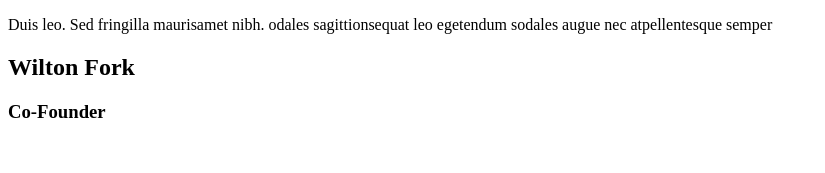
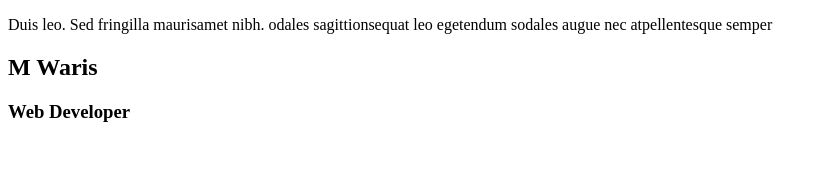
Before and after one commit to MalikWaris007/World10.tech, a Next.js app: page /Components/A/AboutSliderCard in a window 1280 px wide. Shown: the top 173 px of the page, without its empty margins (0-825 px from the left). Built offline with nearby package versions, Linux system fonts and the light colour scheme.

Commit message:
today update commit

```diff
--- a/pages/Components/A/AboutSliderCard.tsx
+++ b/pages/Components/A/AboutSliderCard.tsx
@@ -7,8 +7,8 @@ const AboutSliderCard = () => {
         <p>
         Duis leo. Sed fringilla maurisamet nibh. odales sagittionsequat leo egetendum sodales augue nec atpellentesque semper
         </p>
-        <h2>Wilton Fork</h2>
-        <h3>Co-Founder</h3>
+        <h2>M Waris</h2>
+        <h3>Web Developer</h3>
       </div>
     </div>
   )
```
